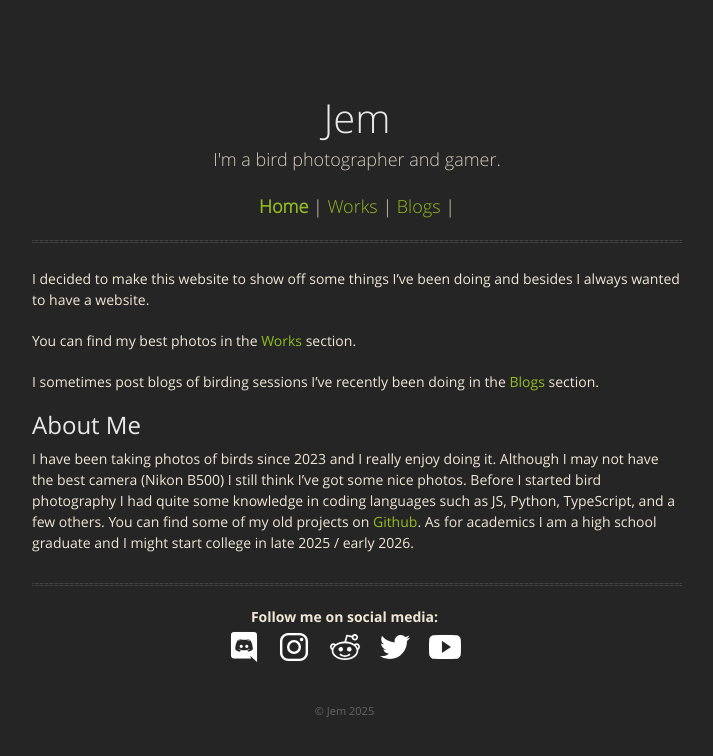
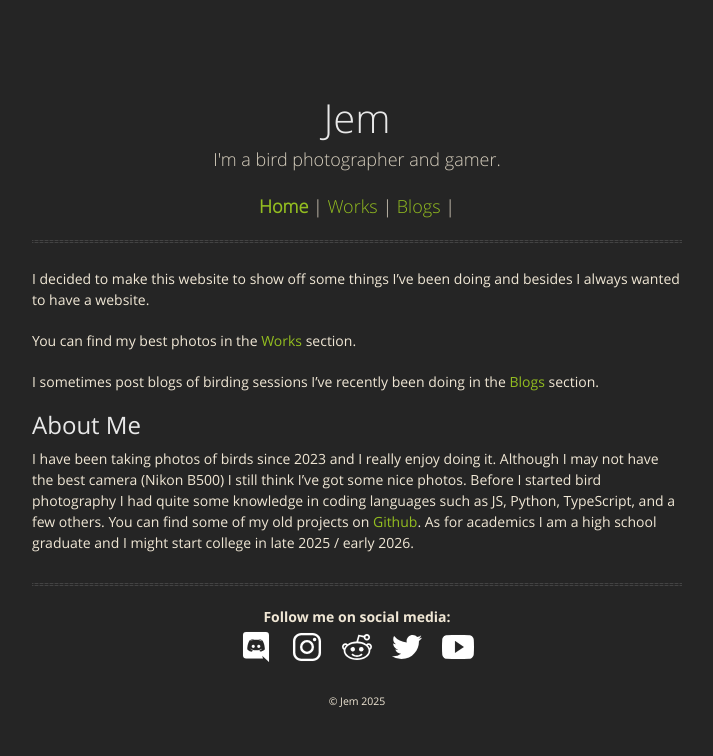
Before and after one commit to Jem20/Personal-Website, a Jekyll site: the page built from index.md, in a window 1280 px wide. Shown: the top 756 px of the page, without its empty margins (283-996 px from the left). Built offline with Jekyll 4.4.1, drawn with Linux system fonts in a browser that asks for light colours.

Commit message:
Fix Icons

```diff
--- a/_layouts/home.html
+++ b/_layouts/home.html
@@ -127,11 +127,13 @@
             </a>
             <a class="social-icon5" href="https://youtube.com/@Jem7" target="_blank">
               <ion-icon name="logo-youtube"></ion-icon>
-            <br>
-              <p style="line-height:10px;">
-              <small>© Jem 2025</small>
-    </div>
-  </footer>
+            </a>
+            <p style="line-height:10px;">
+            <small>© Jem 2025</small>
+            </p>
+          <br>
+  </div>
+</footer>
 </body>
 
 </html>
--- a/_layouts/works.html
+++ b/_layouts/works.html
@@ -114,9 +114,11 @@
             </a>
             <a class="social-icon5" href="https://youtube.com/@Jem7" target="_blank">
               <ion-icon name="logo-youtube"></ion-icon>
-            <br>
+            </a>
               <p style="line-height:10px;">
               <small>© Jem 2025</small>
+              </p>
+            <br>
     </div>
   </footer>
 </body>
```
Also changed, not shown: _layouts/blogs.html (+7 -5 lines).
